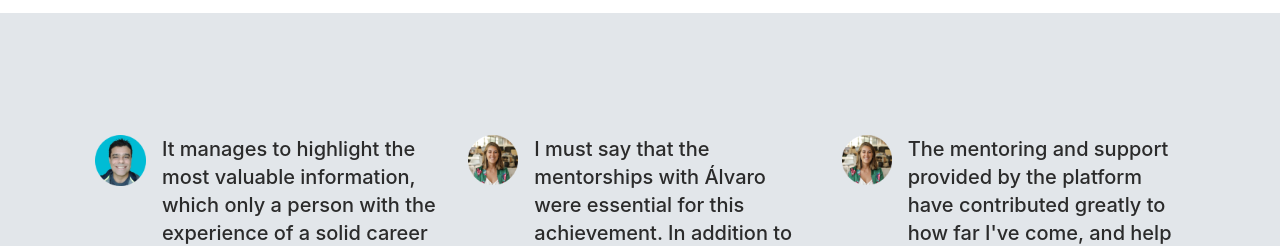
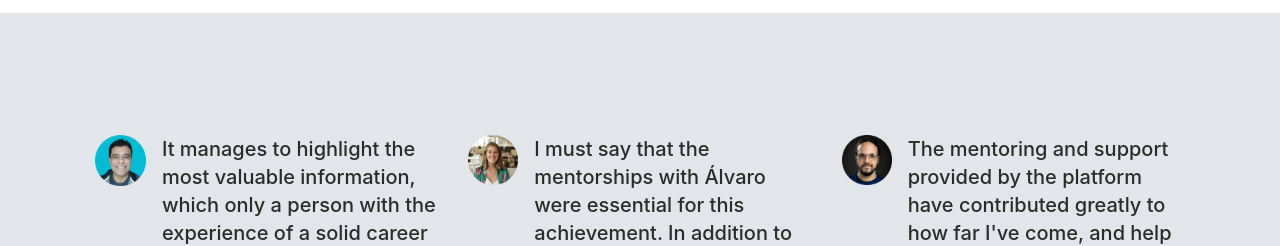
Before and after one commit to alvarosouza01/imuxdesigner, a website: page index.html in a window 1280 px wide. Shown: the part 3080-3326 px from the top of the page. Drawn offline with nearby package versions, Linux system fonts and the light colour scheme.

Commit message:
Update index.html
Gustavo Correct

```diff
--- a/index.html
+++ b/index.html
@@ -584,7 +584,7 @@
                         <!-- ====================== -->
                         <div class="testimonials-slides-item flex items-start col-span-4 lg:col-span-6 md:col-span-12 gap-4">
                             <div class="users-avatar min-w-[50px] min-h-[50px] rounded-full"><img
-                                    src="./assets/image/avatar-img-2.png" class="w-full h-full" alt=""></div>
+                                    src="./assets/image/gustavo.png" class="w-full h-full" alt=""></div>
                             <div class="testimonials-content">
                                 <p
                                     class="testi-desc text-[20px] sm:text-[16px] text-primary2 text-left font-dm-sans font-medium leading-[28px] mb-[18px] sm:mb-[10px]">
```
